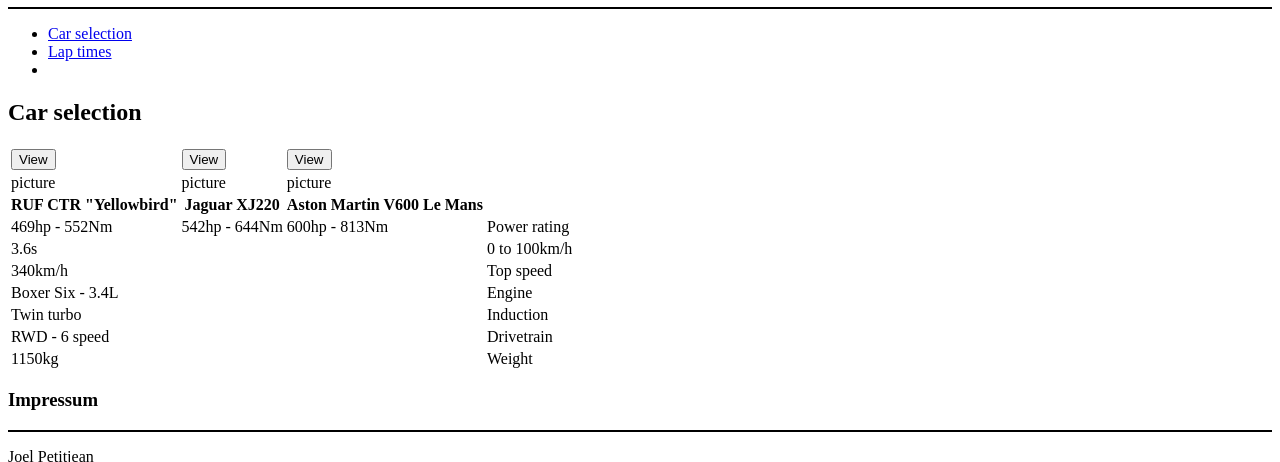
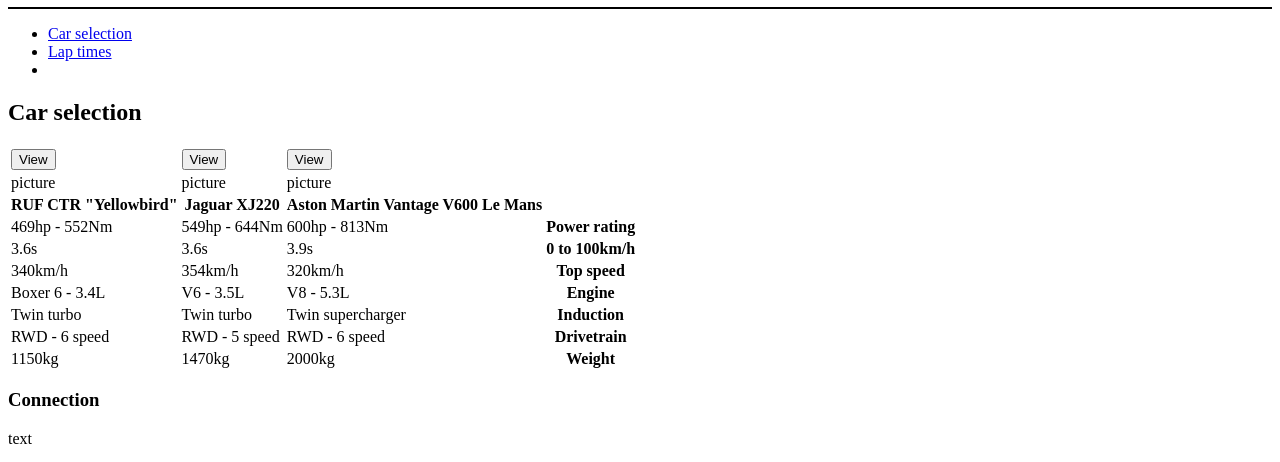
Before and after one commit to JoelPetitjean/Modul-293, a plain HTML site: page html/car_showroom.html in a window 1280 px wide. Shown: the part 73-535 px from the top of the page. Drawn offline with Linux system fonts and the light colour scheme.

Commit message:
Basic layout individual cars

```diff
--- a/html/car_showroom.html
+++ b/html/car_showroom.html
@@ -12,24 +12,30 @@
     <header> <!--Header für Überschrift-->
         <h1>Car showroom</h1>
         <div class="titleLine"></div> <!--Linie wird in CSS definiert-->
-    </header>
-
-    <main> <!--Unter main wird der Hauptteil definiert-->
-        <nav> <!--Navigation für zukünftige Seiten-->
+        <nav class="nav_pages"> <!--Navigation für weitere Seiten-->
             <ul>
                 <li><a href="#">Car selection</a></li>
                 <li><a href="#">Lap times</a></li>
                 <li><a href="#"></a></li>
             </ul>
         </nav>
-        <section> <!--Section für Autoauswahl-->
+    </header>
+
+    <main> <!--Unter main wird der Hauptteil definiert-->
+        <section class="car-Selection_Section"> <!--Section für Autoauswahl-->
             <h2>Car selection</h2>
             <div></div>
             <table class="car-Selection_Table"> <!--Autoauswahl als Tabelle-->
                 <tr>
-                    <td><button>View</button></td> <!--Wird zur jeweiligen Seite des Autos leiten-->
-                    <td><button>View</button></td>
-                    <td><button>View</button></td>
+                    <td><button onclick=""> <!--Wird zur jeweiligen Seite des Autos leiten-->
+                         View
+                    </button></td>
+                    <td><button onclick="window.location.href = 'JaguarXJ220.html'">
+                        View
+                    </button></td>
+                    <td><button onclick="">
+                        View
+                    </button></td>
                 </tr>
                 <tr>
                     <td>picture</td> <!--Platzhalter für kommende Bilder-->
@@ -39,60 +45,62 @@
                 <tr>
                     <th>RUF CTR "Yellowbird"</th> <!--th für Überschrift in Tabelle-->
                     <th>Jaguar XJ220</th>
-                    <th>Aston Martin V600 Le Mans</th>
+                    <th>Aston Martin Vantage V600 Le Mans</th>
                 </tr>
                 <tr>
                     <td>469hp - 552Nm</td> <!--td für normale Spalten-->
-                    <td>542hp - 644Nm</td>
+                    <td>549hp - 644Nm</td>
                     <td>600hp - 813Nm</td>
-                    <td>Power rating</td>
+                    <th>Power rating</th>
                 </tr>
                 <tr>
                     <td>3.6s</td>
-                    <td></td>
-                    <td></td>
-                    <td>0 to 100km/h</td>
+                    <td>3.6s</td>
+                    <td>3.9s</td>
+                    <th>0 to 100km/h</th>
                 </tr>
                 <tr>
                     <td>340km/h</td>
-                    <td></td>
-                    <td></td>
-                    <td>Top speed</td>
+                    <td>354km/h</td>
+                    <td>320km/h</td>
+                    <th>Top speed</th>
                 </tr>
                 <tr>
-                    <td>Boxer Six - 3.4L</td>
-                    <td></td>
-                    <td></td>
-                    <td>Engine</td>
+                    <td>Boxer 6 - 3.4L</td>
+                    <td>V6 - 3.5L</td>
+                    <td>V8 - 5.3L</td>
+                    <th>Engine</th>
                 </tr>
                 <tr>
                     <td>Twin turbo</td>
-                    <td></td>
-                    <td></td>
-                    <td>Induction</td>
+                    <td>Twin turbo</td>
+                    <td>Twin supercharger</td>
+                    <th>Induction</th>
                 </tr>
                 <tr>
                     <td>RWD - 6 speed</td>
-                    <td></td>
-                    <td></td>
-                    <td>Drivetrain</td>
+                    <td>RWD - 5 speed</td>
+                    <td>RWD - 6 speed</td>
+                    <th>Drivetrain</th>
                 </tr>
                 <tr>
                     <td>1150kg</td>
-                    <td></td>
-                    <td></td>
-                    <td>Weight</td>
+                    <td>1470kg</td>
+                    <td>2000kg</td>
+                    <th>Weight</th>
                 </tr>
-
             </table>
+        </section>
+        <section class="connection">
+            <h3>Connection</h3>
+            <p class="txt_Connection">text</p>
         </section>
     </main>
 
     <footer> <!--Footer für Impressum-->
-        <h3>Impressum</h3>
+        <h2>Impressum</h2>
         <div class="footerLine"></div>
         <p class="impressumText">Joel Petitjean</p>
     </footer>
 </body>
-
 </html>
```
Also changed, not shown: css/individual_cars.css (added, +10 -0 lines), html/JaguarXJ220.html (added, +52 -0 lines), html/test.html (deleted, +0 -11 lines).
